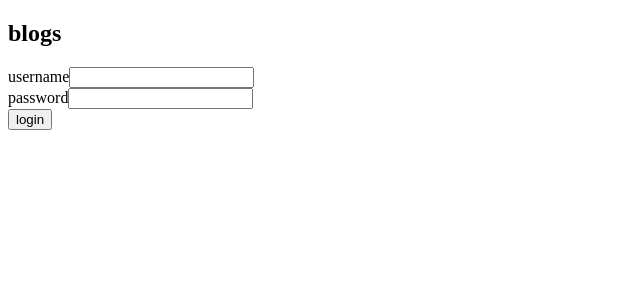
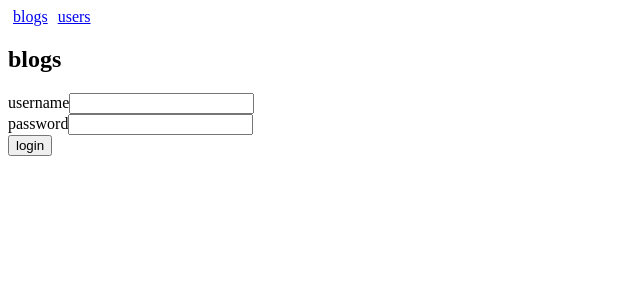
Before and after one commit to DavidGonzalezJ/FullstackBlogAppFrontend, a React (Vite) app: page / in a window 1280 px wide. Shown: the top 300 px of the page, without its empty margins (0-640 px from the left). Built offline with nearby package versions, Linux system fonts and the light colour scheme; no server answers.

Commit message:
Exercise 7.17 Implementing a navigation menu

```diff
--- a/src/App.jsx
+++ b/src/App.jsx
@@ -19,6 +19,7 @@ import {
   removeBlog,
 } from './reducers/blogReducer'
 import BlogList from './components/BlogList'
+import NavigationMenu from './components/NavigationMenu'
 import { BrowserRouter as Router, Routes, Route, Link } from 'react-router-dom'
 
 const App = () => {
@@ -115,16 +116,9 @@ const App = () => {
 
   return (
     <Router>
+      <NavigationMenu handleLogout={handleLogout}/>
       <h2>blogs</h2>
       <Notification />
-      {user !== null && (
-        <div>
-          <p>
-            {user.name} logged in
-            <button onClick={handleLogout}>logout</button>
-          </p>
-        </div>
-      )}
       <Routes>
         <Route path="/" element={homeContent()} />
         <Route path="/users" element={<UserTable />} />
--- /dev/null
+++ b/src/components/NavigationMenu.jsx
@@ -0,0 +1,24 @@
+import { Link } from "react-router-dom"
+import { useSelector } from "react-redux"
+
+const NavigationMenu = ({handleLogout}) => {
+    const user = useSelector(state => state.user)
+
+    const padding = {
+        padding: 5
+    }
+
+    return (
+        <div>
+            <Link style={padding} to="/">blogs</Link>
+            <Link style={padding} to="/users">users</Link>
+            {user && (<>
+                {user.name} logged in
+                <button onClick={handleLogout}>logout</button>
+                </>
+            )}
+        </div>
+    )
+}
+
+export default NavigationMenu
```
